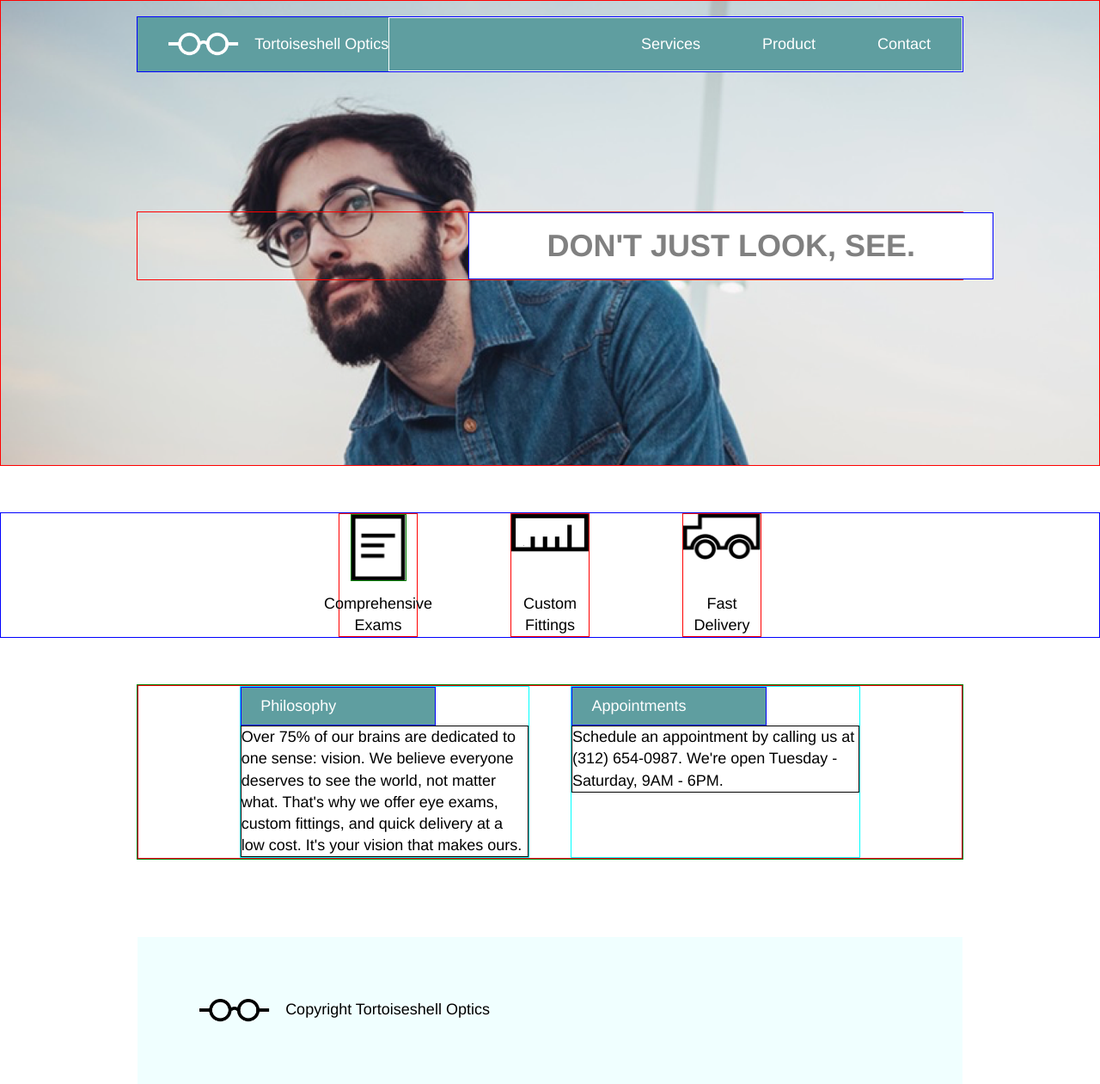
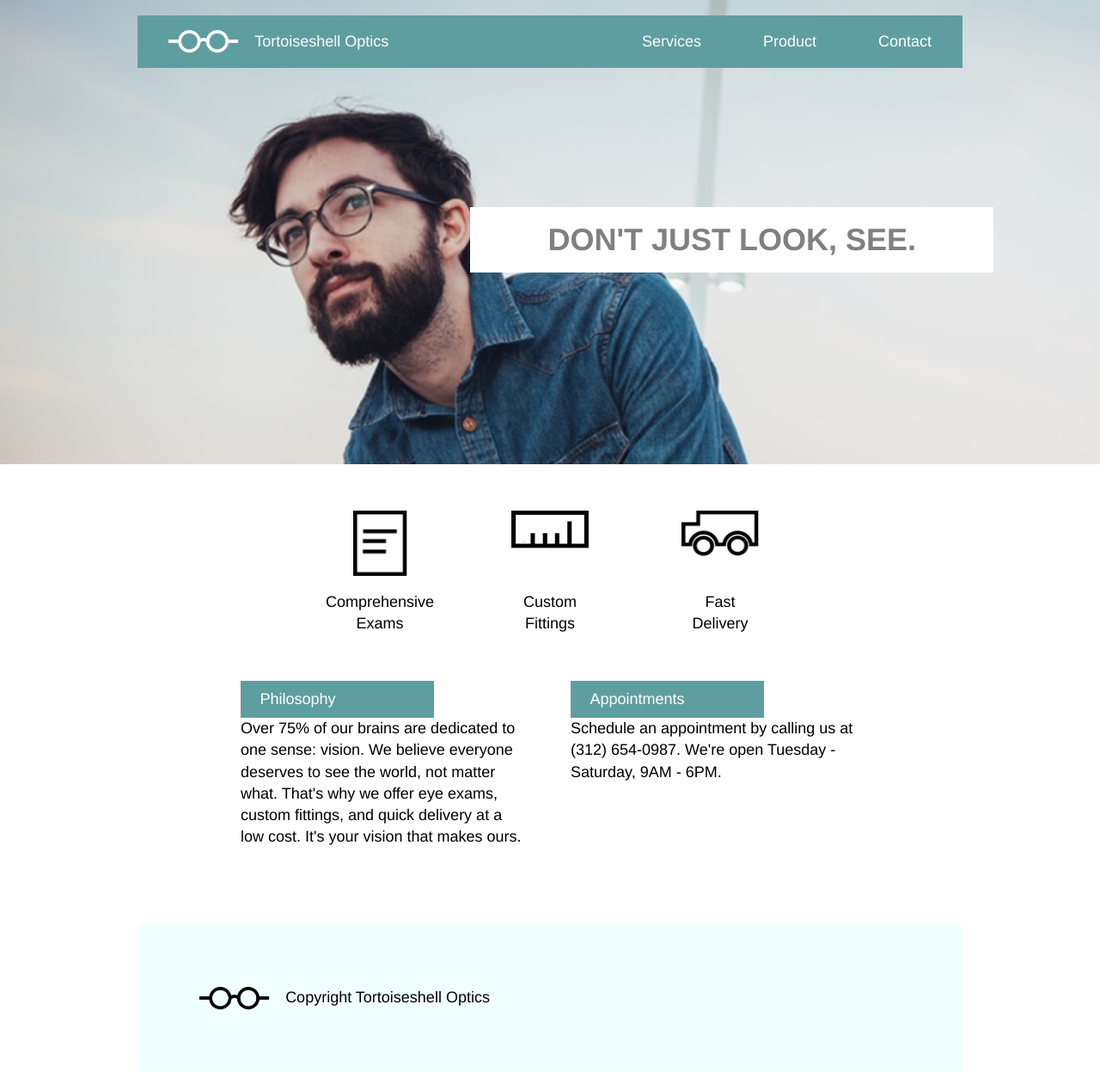
Before and after one commit to danired84/optics, a plain HTML site: page index.html in a window 1280 px wide. Shown: the whole page at 86% size. Drawn offline with Linux system fonts and the light colour scheme.

Commit message:
completed the project and debugging

```diff
--- a/index.html
+++ b/index.html
@@ -8,7 +8,7 @@
   <body>
 <!-- First Section -->
     <div id="banner">
-      <div id="navigation">
+      <div id="navigation" class="container">
           <img src="./resources/images/logo-white.png" alt="logo">
           <span>Tortoiseshell Optics</span>
           <ul class="navbar">
@@ -20,7 +20,7 @@
             <li><a href="#">Menu</a></li>
           </ul>
       </div>
-        <div id="headline">
+        <div id="headline" class="container">
           <h1 class="slogan"> don't just look, see.</h1>
         </div>
       </div>
@@ -41,7 +41,7 @@
       </div>
     </div>
 <!-- Second Section business -->
-    <div id="business">
+    <div id="business" class="container">
       <div class="info">
         <div class="content one">
           <p class="title">Philosophy</p>
@@ -58,7 +58,7 @@
       </div>
     </div>
 <!-- Footer -->
-    <div id="footer">
+    <div id="footer" class="container">
       <img src="./resources/images/logo-black.png" alt="logo">
       <div class="copyright">Copyright Tortoiseshell Optics</div>
     </div>
--- a/resources/css/style.css
+++ b/resources/css/style.css
@@ -22,6 +22,12 @@ span {
   margin: auto 0;
 }
 
+.container {
+  display: flex;
+  width: 960px;
+  margin: 0 auto; /* aplied to #business and #footer, others don't need */
+}
+
 /* Banner */
 
 #banner {
@@ -33,7 +39,6 @@ span {
   background-image: url("../../resources/images/glasses-bg.png");
   background-size: cover;
   background-repeat: no-repeat;
-  border: 1px solid red;
 }
 
 /* Navegation */
@@ -44,12 +49,9 @@ a {
 }
 
 #navigation {
-  display: flex;
-  width: 960px;
   position: relative;
   top: 1rem;
   background-color: cadetblue;
-border: 1px solid blue;
 }
 
 #navigation img {
@@ -64,7 +66,6 @@ border: 1px solid blue;
   display: flex;
   justify-content: flex-end;
   flex-grow: 1;
-border: 1px solid white;
 }
 
 .mobile.navbar {
@@ -80,11 +81,8 @@ li {
 #headline {
   position: relative;
   top: 10rem;
-  display: flex;
-  width: 960px;
   justify-content: flex-end;
   text-transform: uppercase;
-border: 1px solid red;
 }
 
 .slogan {
@@ -96,7 +94,6 @@ border: 1px solid red;
   font-size: 2rem;
   line-height: 1.2rem;
   font-weight: bold;
-border: 1px solid blue;
 }
 
 /* Services */
@@ -107,7 +104,6 @@ border: 1px solid blue;
   height: 8rem;
   margin-top: 3rem;
   margin-bottom: 3rem;
-border: 1px solid blue;
 }
 
 .item {
@@ -116,10 +112,8 @@ align-items: center;
 justify-content: space-between;
 flex-direction: column;
 max-width: 5rem;
-border: 1px solid red;
 margin-right: 3rem;
 margin-left: 3rem;
-border: 1px solid red;
 }
 
 
@@ -130,7 +124,6 @@ p {
 
 .normal {
   max-width: 3.5rem;
-  border: 1px solid green;
 }
 
 .custom {
@@ -139,25 +132,15 @@ p {
 
 /* business */
 
-#business {
-  display: flex;
-  width: 960px;
-    margin: 0 auto; /* lo podría declarar en el universal, ojo que los otros no necesitan */
-border: 1px solid green;
-}
-
 .info {
   display: flex;
   justify-content: center;
-
-border: 1px solid red;
 }
 
 .content {
   display: block;
   margin: 0 2.5%;
   max-width: 35%;
-border: 1px solid aqua;
 }
 
 .title {
@@ -166,21 +149,15 @@ border: 1px solid aqua;
   background-color: cadetblue;
   color: white;
   text-align: left;
-
-border: 1px solid blue;
 }
 
 .text {
   text-align: left;
-border: 1px solid black;
 }
 
 /* footer */
 
 #footer {
-  display: flex;
-  width: 960px;
-  margin: 0 auto;
   background-color: azure;
   margin-top: 5rem;
 }
@@ -199,6 +176,7 @@ border: 1px solid black;
 /* ######################################### */
 
 @media only screen and (max-width: 1024px) {
+
   #banner {
     height: 22rem;
   }
@@ -221,7 +199,6 @@ border: 1px solid black;
   #business {
     width: 100%;
   }
-
 }
 
 @media only screen and (max-width: 850px) {
@@ -251,6 +228,7 @@ border: 1px solid black;
 }
 
 @media only screen and (max-width: 725px) {
+
   span {
     display: none;
   }
@@ -265,6 +243,7 @@ border: 1px solid black;
 }
 
 @media only screen and (max-width: 565px) {
+
   .navbar {
     display: none;
   }
@@ -330,7 +309,6 @@ border: 1px solid black;
   .copyright {
     display: none;
   }
-
 }
 
 @media only screen and (max-width: 245px) {
```
